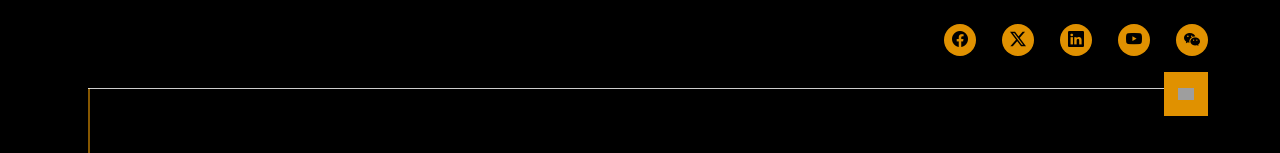
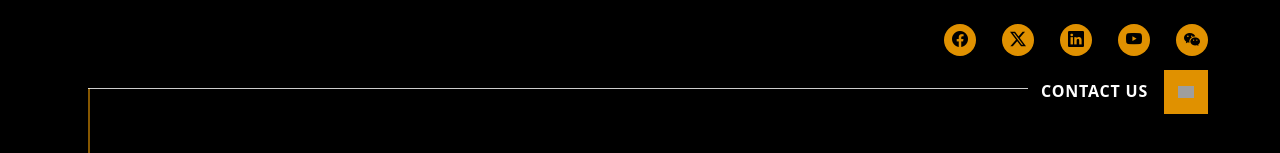
Before and after one commit to princeshiamofficial/Rowshanara-Edu, a Next.js app: page / in a window 1280 px wide. Shown: the part 3388-3541 px from the top of the page. Built offline with nearby package versions, Linux system fonts and the light colour scheme; grey boxes are pictures that could not be loaded.

Commit message:
feat: add Contact Us text next to back-to-top button and adjust horizontal divider

```diff
--- a/src/components/Footer.tsx
+++ b/src/components/Footer.tsx
@@ -59,11 +59,18 @@ const Footer = () => {
           position: 'relative'
         }}>
 
-          {/* Back to top arrow (Adjusted position for ANU fidelity) */}
+          {/* Back to top arrow with Contact Us text */}
+          <div style={{
+            position: 'absolute',
+            top: '-5.1rem', // Centered with line
+            right: '2rem',
+            display: 'flex',
+            alignItems: 'center',
+            gap: '1rem',
+            zIndex: 20
+          }}>
+            <span style={{ color: '#fff', fontSize: '1rem', fontWeight: 600, letterSpacing: '0.05em', textTransform: 'uppercase' }}>Contact Us</span>
             <a id="btn-back-to-top" href="#" style={{
-            position: 'absolute',
-            top: '-5.0rem', // Elevated above the line
-            right: '2rem',
               background: brandColor,
               width: '44px',
               height: '44px',
@@ -72,12 +79,12 @@ const Footer = () => {
               justifyContent: 'center',
               textDecoration: 'none',
               color: '#000',
-            fontSize: '1.25rem',
-            zIndex: 20 // Higher than the line's zIndex
+              fontSize: '1.25rem'
             }}>
               {/* eslint-disable-next-line @next/next/no-img-element */}
               <img src="https://d1blp3aor2iuhp.cloudfront.net/images/icons/icon-arrow-up-solid.svg" alt="Arrow Up" style={{ width: '16px' }} />
             </a>
+          </div>
 
           {/* Vertical Gold Line Accent (Above Logo) */}
           <div style={{
@@ -110,7 +117,7 @@ const Footer = () => {
               borderTop: '1px solid rgba(255, 255, 255, 0.8)',
               position: 'relative',
               top: '-4.0rem', // Adjusted up by another 2px
-              width: 'calc(100% + 1.5rem)',
+              width: 'calc(100% + 1.5rem - 180px)', // Shortened to avoid text and arrow
               marginLeft: '-1.5rem',
               zIndex: 5
             }}></div>
```
Lines whose indentation alone changed are shown as unchanged.
